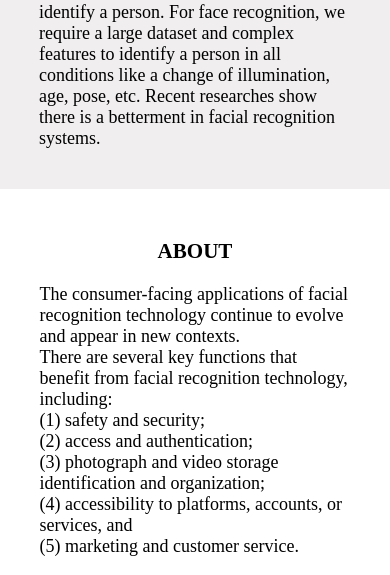
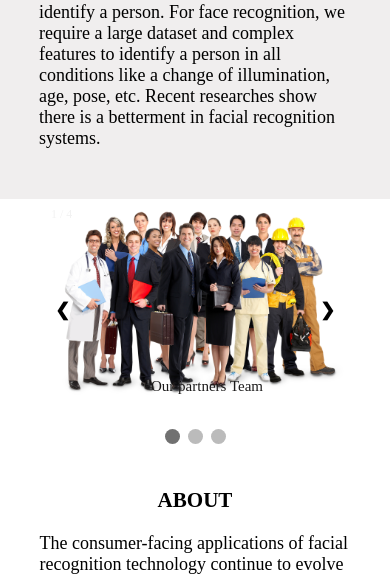
Before and after one commit to pacifiqueCYUBAHIRO/Year3csevFinalProject, a PHP site: page / in a window 390 px wide. Shown: the part 2252-2827 px from the top of the page. Run offline with PHP 8.4, Linux system fonts and the light colour scheme; some libraries are stand-ins or nearby versions.

Commit message:
New updates

```diff
--- a/index.html
+++ b/index.html
@@ -133,7 +133,7 @@
             cursor: pointer;
         }
 
-        .active{
+        .active1{
             transition: 0.2s ease-in;
             color:  yellowgreen;
         }
@@ -305,6 +305,90 @@ nav ul li a{
             padding: 30px;
             background: #2652af;
           }
+
+
+/* Slideshow container */
+.slideshow-container {
+    max-width: 80%;
+    position: relative;
+    margin: auto;
+  }
+
+
+  /* Next & previous buttons */
+  .prev, .next {
+    cursor: pointer;
+    position: absolute;
+    top: 50%;
+    width: auto;
+    padding: 16px;
+    margin-top: -22px;
+    color: black;
+    font-weight: bold;
+    font-size: 18px;
+    transition: 0.6s ease;
+    border-radius: 0 3px 3px 0;
+    user-select: none;
+  }
+
+  /* Position the "next button" to the right */
+  .next {
+    right: 0;
+    border-radius: 3px 0 0 3px;
+  }
+
+  /* On hover, add a black background color with a little bit see-through */
+  .prev:hover, .next:hover {
+    background-color: rgba(233, 231, 231, 0.8);
+  }
+
+  /* Caption text */
+  .text {
+    color: #1b1a1a;
+    font-size: 15px;
+    padding: 8px 12px;
+    position: absolute;
+    bottom: 8px;
+    width: 100%;
+    text-align: center;
+  }
+
+  /* Number text (1/3 etc) */
+  .numbertext {
+    color: #f2f2f2;
+    font-size: 12px;
+    padding: 8px 12px;
+    position: absolute;
+    top: 0;
+  }
+
+  /* The dots/bullets/indicators */
+  .dot {
+    cursor: pointer;
+    height: 15px;
+    width: 15px;
+    margin: 0 2px;
+    background-color: #bbb;
+    border-radius: 50%;
+    display: inline-block;
+    transition: background-color 0.6s ease;
+  }
+
+  .active, .dot:hover {
+    background-color: #717171;
+  }
+
+  /* Fading animation */
+  .fade {
+    animation-name: fade;
+    animation-duration: 1.5s;
+  }
+
+  @keyframes fade {
+    from {opacity: .4}
+    to {opacity: 1}
+  }
+
           @media screen and (max-width: 912px) {
             .bbox{
                 display: flex;
@@ -338,7 +422,7 @@ nav ul li a{
             </label>
             <ul>
               <li>
-                <a href="index.html" class="active">Home</a>
+                <a href="index.html" class="active1">Home</a>
                 <a href="#about">Who we are</a>
                 <a href="login.html">Attendance</a>
                <a href="adminlog.html" style="background-color: #0b5885; text-align: center; border-radius: 10px; padding: 10px;">Admin</a>
@@ -387,6 +471,46 @@ nav ul li a{
         </p>
         </div>
     </div></div>
+
+
+
+<div class="slideshow-container">
+
+    <div class="mySlides fade">
+      <div class="numbertext">1 / 4</div>
+      <img src="./images/03.png" style="width:100%">
+      <div class="text">Our partners Team</div>
+    </div>
+
+    <div class="mySlides fade">
+      <div class="numbertext">2 / 4</div>
+      <img src="./images/s1.png" style="width:100%">
+      <div class="text">Employees team work</div>
+    </div>
+
+    <div class="mySlides fade">
+        <div class="numbertext">3 / 4</div>
+        <img src="./images/s2.png" style="width:100%">
+        <div class="text">Employees team work</div>
+      </div>
+
+      <div class="mySlides fade">
+        <div class="numbertext">4 / 4</div>
+        <img src="./images/_DSC5729.JPG" width="100%" height="700px">
+        <div class="text">Employees team work</div>
+      </div>
+
+    <a class="prev" onclick="plusSlides(-1)">❮</a>
+    <a class="next" onclick="plusSlides(1)">❯</a>
+
+    </div>
+    <br>
+
+    <div style="text-align:center">
+      <span class="dot" onclick="currentSlide(1)"></span>
+      <span class="dot" onclick="currentSlide(2)"></span>
+      <span class="dot" onclick="currentSlide(3)"></span>
+    </div>
 
 
     <section  style="background-color: #fff;">
@@ -460,7 +584,10 @@ nav ul li a{
     }
 </script>
 
-<script>
+<script src="https://static.elfsight.com/platform/platform.js" data-use-service-core defer></script>
+<div class="elfsight-app-a0934c55-cbaa-40e4-a4ef-20c76fecd5c0"></div>
+
+<!-- <script>
     (function(d, w, c) {
         w.ChatraID = 'njhpenbXDBbbEaETE';
         var s = d.createElement('script');
@@ -471,7 +598,37 @@ nav ul li a{
         s.src = 'https://call.chatra.io/chatra.js';
         if (d.head) d.head.appendChild(s);
     })(document, window, 'Chatra');
-</script>
+</script> -->
+
+
+<script>
+    let slideIndex = 1;
+    showSlides(slideIndex);
+
+    function plusSlides(n) {
+      showSlides(slideIndex += n);
+    }
+
+    function currentSlide(n) {
+      showSlides(slideIndex = n);
+    }
+
+    function showSlides(n) {
+      let i;
+      let slides = document.getElementsByClassName("mySlides");
+      let dots = document.getElementsByClassName("dot");
+      if (n > slides.length) {slideIndex = 1}
+      if (n < 1) {slideIndex = slides.length}
+      for (i = 0; i < slides.length; i++) {
+        slides[i].style.display = "none";
+      }
+      for (i = 0; i < dots.length; i++) {
+        dots[i].className = dots[i].className.replace(" active", "");
+      }
+      slides[slideIndex-1].style.display = "block";
+      dots[slideIndex-1].className += " active";
+    }
+    </script>
 
 </body>
 </html>
```
Also changed, not shown: admin.php (+14 -11 lines), attend.php (+8 -3 lines), login.html (+0 -10 lines), images/s1.png (added), images/s2.png (added), images/s3.png (added), 1 other file.
